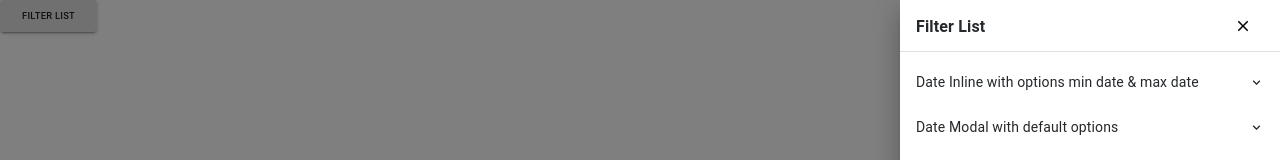
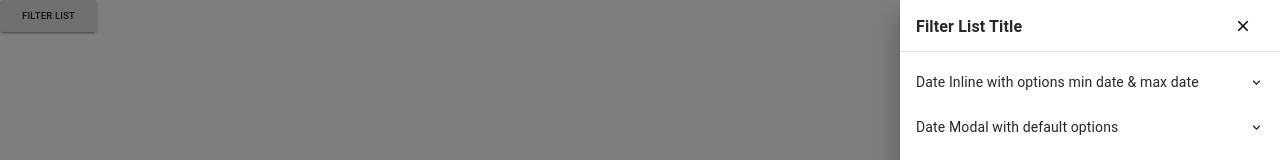
Before and after one commit to haifahrul/mf-filter-panel, a React (Create React App) app: page / in a window 1280 px wide. Shown: the top 160 px of the page. Built offline with nearby package versions, Linux system fonts and the light colour scheme; a web font is replaced by a local one.

Commit message:
Add filter list title in component

```diff
--- a/public/index.html
+++ b/public/index.html
@@ -24,7 +24,7 @@
       work correctly both with client-side routing and a non-root public URL.
       Learn how to configure a non-root public URL by running `npm run build`.
     -->
-    <title>React App</title>
+    <title>React Filter Panel</title>
   </head>
   <body>
     <noscript>You need to enable JavaScript to run this app.</noscript>
--- a/src/App.tsx
+++ b/src/App.tsx
@@ -121,6 +121,7 @@ function App() {
 
 				<div ref={filterListModalRef}>
 					<FilterPanel
+						headerTitle='Filter List Title'
 						open={openFilterList}
 						formMeta={formFilter}
 						onClose={handleCloseFilterList}
--- a/src/components/FilterPanel/FilterPanel.tsx
+++ b/src/components/FilterPanel/FilterPanel.tsx
@@ -114,6 +114,7 @@ const muiTheme = createMuiTheme({
 const FilterPanel: React.FC<IFilterPanelProps> = (props: IFilterPanelProps) => {
     const classes = useStyles();
     const anchor = props.anchor ? props.anchor : 'right';
+    const headerTitle = props?.headerTitle || 'Filter Panel';
 
     const [collapse, setCollapse] = React.useState<{[key: string]: boolean}>({});
     const [defaultState, setDefaultState]  = React.useState<{[key: string]: IFilterPanelFormMetaValue}>();
@@ -406,7 +407,7 @@ const FilterPanel: React.FC<IFilterPanelProps> = (props: IFilterPanelProps) => {
         >
             <List>
                 <ListItem className={classes.header}>
-                    <ListItemText classes={{ primary: classes.headerTitle }} primary='Filter List' />
+                    <ListItemText classes={{ primary: classes.headerTitle }} primary={headerTitle} />
                     <ListItemSecondaryAction>
                         <IconCancel onClick={props.onClose} width='18px' fill='black' />
                         {/* <ClearIcon onClick={props.onClose} fontSize="large"/> */}
--- a/src/components/FilterPanel/interfaces.tsx
+++ b/src/components/FilterPanel/interfaces.tsx
@@ -10,6 +10,7 @@ export interface IFilterPanelCore {
 
 export interface IFilterPanelProps {
     readonly anchor?: 'right';
+    headerTitle: string;
     open: boolean;
     formMeta: IFilterPanelFormMeta[];
     onClose: () => void;
```
